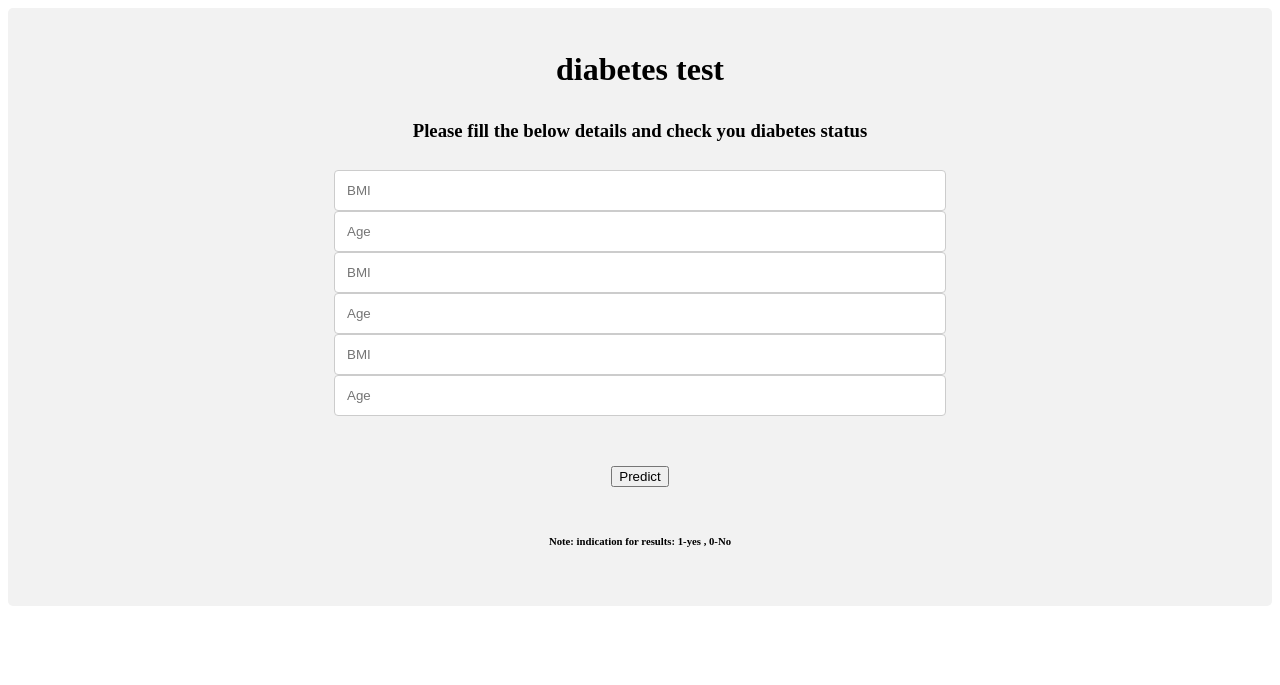
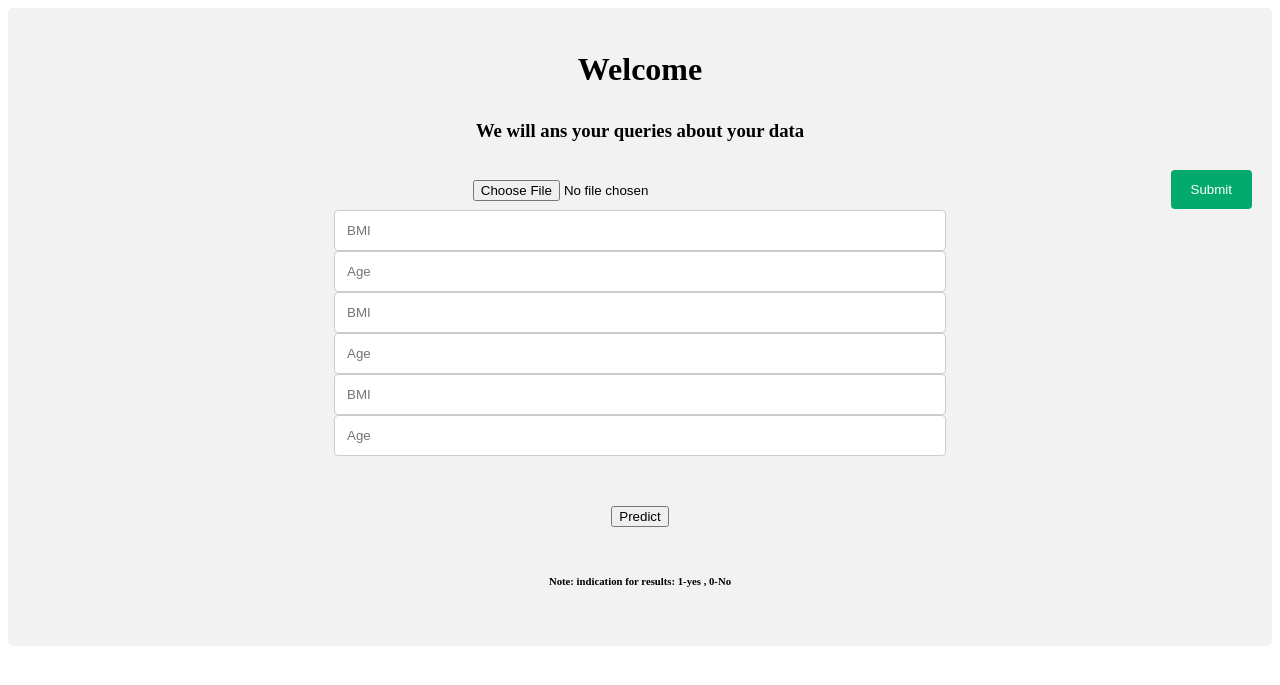
Before and after one commit to ashok9893/MSHO, a Flask app: page / in a window 1280 px wide. Shown: the top 685 px of the page. Run offline with Flask 2, Linux system fonts and the light colour scheme.

Commit message:
Update index.html

```diff
--- a/templates/index.html
+++ b/templates/index.html
@@ -92,8 +92,14 @@ input[type=submit]:hover {
 <body>
 <div class="container">
  <div class="login">
-	<h1>diabetes test</h1>
-	<h3>Please fill the below details and check you diabetes status</h3>
+	<h1>Welcome</h1>
+	<h3> We will ans your queries about your data </h3>
+
+        <form action="/action_page.php">
+        <input type="file" id="myFile" name="filename">
+       <input type="submit">
+       </form>
+
 
      <!-- Main Input For Receiving Query to our ML -->
     <form action="{{ url_for('predict')}}"method="post">
```
